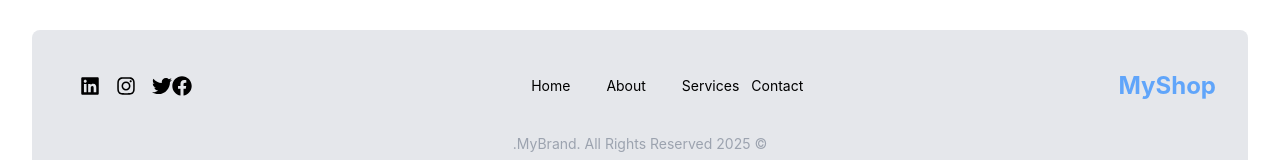
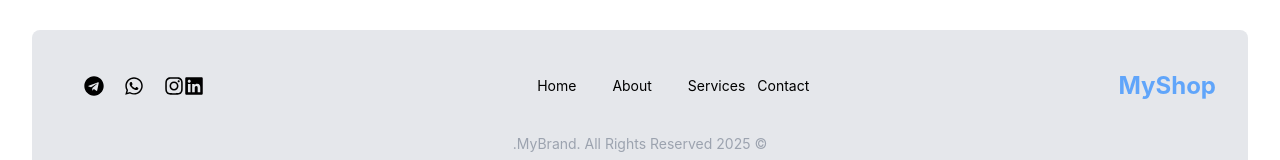
Before and after one commit to MatinSanaati/online-shop-project, a React (Create React App) app: page / in a window 1280 px wide. Shown: the part 1640-1800 px from the top of the page. Built offline with nearby package versions, Linux system fonts and the light colour scheme.

Commit message:
تاغیر استایل فوتر

```diff
--- a/src/components/Footer/Footer.js
+++ b/src/components/Footer/Footer.js
@@ -1,23 +1,25 @@
 // Style
+import '../../styles/Footer/footer.css';
 
 // React--Imports
-import { FaFacebook, FaTwitter, FaInstagram, FaLinkedin } from "react-icons/fa";
+import { FaInstagram, FaLinkedin, FaWhatsapp, FaTelegram } from "react-icons/fa";
 import { motion } from "framer-motion";
 
 export const Footer = () => {
     return (
         <footer className="footer bg-gray-200 rounded-lg w-full text-black py-10 px-6 mt-16">
-            <div className="footer_content max-w-6xl mx-auto flex flex-col md:flex-row justify-between items-center">
+            {/* Container for footer content */}
+            <motion.div
+                initial={{ opacity: 0, y: 20 }}
+                animate={{ opacity: 1, y: 0 }}
+                transition={{ duration: 0.5 }}
+                className="footer_content max-w-6xl mx-auto flex flex-col md:flex-row justify-between items-center"
+            >
                 {/* Logo Section */}
                 <button>
-                    <motion.div
-                        initial={{ opacity: 0, y: 20 }}
-                        animate={{ opacity: 1, y: 0 }}
-                        transition={{ duration: 0.5 }}
-                        className="text-2xl font-bold text-blue-400"
-                    >
+                    <div className="text-2xl font-bold text-blue-400">
                         MyShop
-                    </motion.div>
+                    </div>
                 </button>
 
                 {/* Navigation */}
@@ -38,14 +40,14 @@ export const Footer = () => {
                     initial={{ opacity: 0, y: 20 }}
                     animate={{ opacity: 1, y: 0 }}
                     transition={{ duration: 0.7, delay: 0.4 }}
-                    className="flex space-x-4 mt-4 md:mt-0"
+                    className="flex space-x-5 mt-4 md:mt-0 text-xl"
                 >
-                    <FaFacebook className="text-xl hover:text-blue-500 transition-all duration-300 cursor-pointer" />
-                    <FaTwitter className="text-xl hover:text-blue-400 transition-all duration-300 cursor-pointer" />
-                    <FaInstagram className="text-xl hover:text-pink-500 transition-all duration-300 cursor-pointer" />
-                    <FaLinkedin className="text-xl hover:text-blue-600 transition-all duration-300 cursor-pointer" />
+                    <FaLinkedin className="cursor-pointer hover:text-blue-700 transition-colors duration-300" title="LinkedIn" />
+                    <FaInstagram className="cursor-pointer hover:text-pink-500 transition-colors duration-300" title="Instagram" />
+                    <FaWhatsapp className="cursor-pointer hover:text-green-500 transition-colors duration-300" title="WhatsApp" />
+                    <FaTelegram className="cursor-pointer hover:text-sky-500 transition-colors duration-300" title="Telegram" />
                 </motion.div>
-            </div>
+            </motion.div>
 
             {/* Bottom Text */}
             <motion.div
```
Also changed, not shown: src/styles/Footer/footer.css (added).
